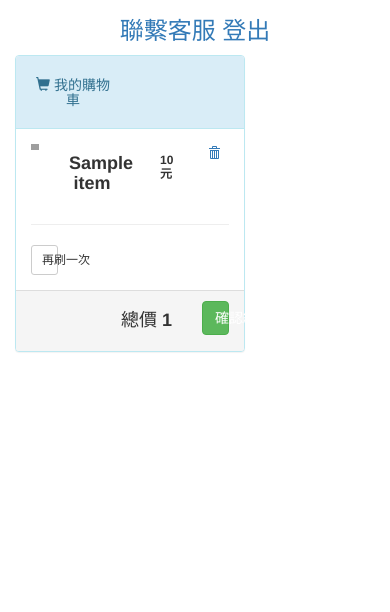
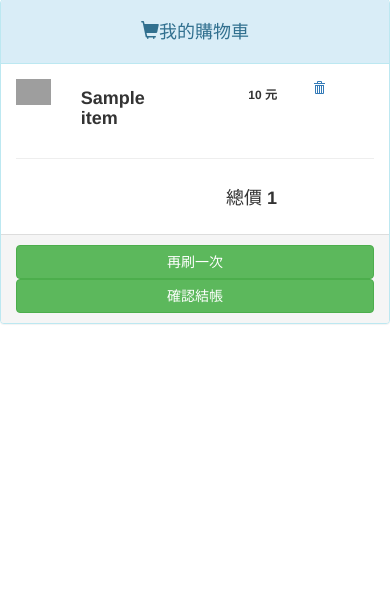
Before and after one commit to powerspd/III_AIOT05_team3_project, a Java web app: page /shopping.jsp in a window 390 px wide; the page is wider, and only the part inside the window is pictured. Shown: the part 101-713 px from the top of that part. Run offline with Tomcat 11, a stand-in JSP engine, Linux system fonts and the light colour scheme; the template is opened without the code that fills it: most values are stand-ins (such as "Sample title", 1, 10 or a date in 2020); some libraries are stand-ins or nearby versions; grey boxes are pictures that could not be loaded.

Commit message:
change shopping.jsp

```diff
--- a/JavaWeb_Workspace/this_is_demo/WebContent/shopping.jsp
+++ b/JavaWeb_Workspace/this_is_demo/WebContent/shopping.jsp
@@ -9,25 +9,29 @@
 	<script src="//code.jquery.com/jquery-1.11.1.min.js"></script>
 </head>
 <body>
-<div align="center" class="table-users">
+<div class="table-users">
 <div class="header">
-<h1>歡迎光臨Gostgo無人生鮮商店</h1>
-<div></div>
-<h3>
-<a href="AccountServlet"><c:out value="${user.name}"/></a>
-<a href="ServiceServlet">聯繫客服</a>
-<a href="LogoutServlet">登出</a>
-</h3>
+<div>
+	<div style="width:1200px;height:100px;margin: 0px auto;position: relative;">
+		<a href="###homepage###"><img src="images/Costgo.jpg" width=350px height=100px style="mix-blend-mode: multiply"></a>
+		<div style="position: absolute; bottom: 3px; right: 10px;">
+			<a href="AccountServlet"><c:out value="${user.name}"/></a>
+			<a href="ServiceServlet">聯繫客服  </a>
+			<a href="LogoutServlet">登出</a>
+		</div>
+	</div>
+</div>
+</div>
 </div>
 <div class="container">
 	<div class="row">
-		<div class="col-xs-8">
+		<div class="col-xl-10">
 			<div class="panel panel-info">
 				<div class="panel-heading">
 					<div class="panel-title">
 						<div class="row">
-							<div class="col-xs-6">
-								<h5><span class="glyphicon glyphicon-shopping-cart"></span> 我的購物車 </h5>
+							<div align="center">
+								<h4 ><span class="glyphicon glyphicon-shopping-cart"></span>我的購物車</h4>
 							</div>
 						</div>
 					</div>
@@ -53,20 +57,20 @@
 					<hr>
 					<div class="row">
 						<div class="text-center">
-							<div class="col-xs-3">
-								<button type="button" class="btn btn-default btn-sm btn-block">
-									再刷一次
-								</button>
-							</div>
+							<div class="col-xs-9">
+							<h4 class="text-right">總價 <strong><c:out value="${item.totalPrice}"/></strong></h4>
+						</div>
 						</div>
 					</div>
 				</div>
 				<div class="panel-footer">
-					<div class="row text-center">
-						<div class="col-xs-9">
-							<h4 class="text-right">總價 <strong><c:out value="${item.totalPrice}"/></strong></h4>
+					<div class="row">
+						<div class="col-md-2 col-md-offset-4">
+							<button type="button" class="btn btn-success btn-block">
+								再刷一次
+							</button>
 						</div>
-						<div class="col-xs-3">
+						<div class="col-md-2">
 							<button type="button" class="btn btn-success btn-block">
 								確認結帳
 							</button>
```
